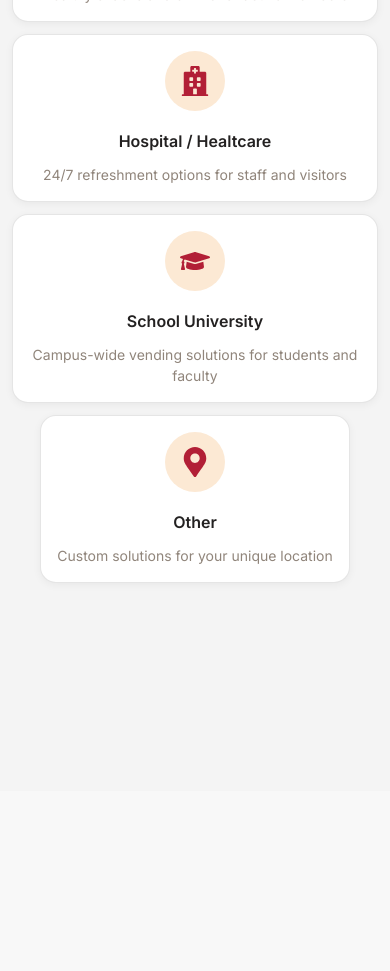
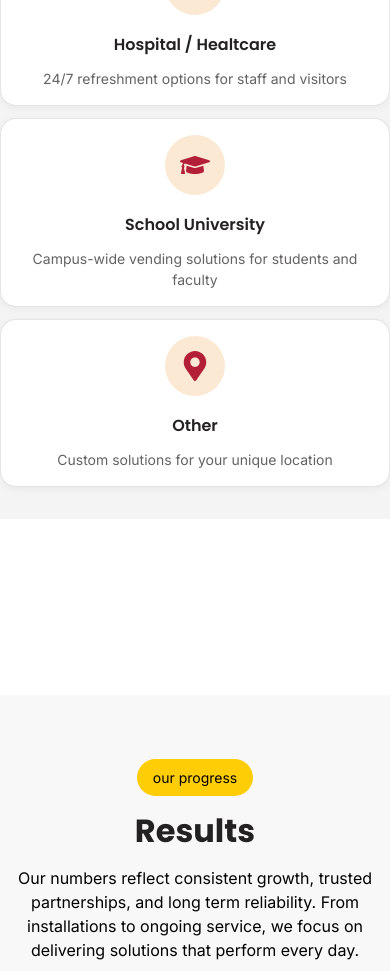
Before and after one commit to NikoDola/gmunchies, a Next.js app: page / in a window 390 px wide. Shown: the part 4460-5431 px from the top of the page. Built offline with nearby package versions, Linux system fonts and the light colour scheme.

Commit message:
padding and margin fix

```diff
--- a/src/app/globals.css
+++ b/src/app/globals.css
@@ -298,23 +298,17 @@ label, ::placeholder, select{
 }
 
 
-.headingWrapperLeft{
-  display: flex;
-  flex-direction: column;
-  align-items: left;
-  gap: 1rem;
-  padding-top: 4rem;
-  margin-bottom: 4rem;
-  text-align: left;
-}
 
 
-.h2Left{
-  text-align: left;
-  font-size: var(--h1-size);
-}
+
 
 @media (max-width: 1000px){
+  .headingWrapper{
+
+    padding: 0;
+    margin: 0;
+    width: 100%;
+  }
   .afterHeading{
     width: 100%;
   }
--- a/src/components/Locations.tsx
+++ b/src/components/Locations.tsx
@@ -43,7 +43,7 @@ const locations = [
 export default function Locations() {
   return (
     <section className="section-full locationSection">
-      <div className="section-regular locationContainer">
+      <div className=" locationContainer">
         <div className="headingWrapper">
           <p className="beforeHeading">where we serve</p>
           <h2 className="h2">Locations</h2>
@@ -59,7 +59,6 @@ export default function Locations() {
               name={location.name}
               Icon={location.Icon}
               description={location.description}
-              className={location.name === "Other" ? "centerCard" : ""}
             />
           ))}
         </div>
--- a/src/components/Results.css
+++ b/src/components/Results.css
@@ -1,5 +1,5 @@
 .rsfWrapper{
-  padding: 6rem;
+
   background-color: rgb(248, 248, 248);
 }
 .rsCardsWrapper{
--- a/src/components/ui/Form.css
+++ b/src/components/ui/Form.css
@@ -55,3 +55,8 @@ select {
   background-position: right 16px center; /* 👈 move left by changing 15px */
   background-size: 16px;
 }
+
+.text-gray-500 {
+  color: var(--black);
+  opacity: 0.7;
+}
--- a/src/components/ui/LocationCard.css
+++ b/src/components/ui/LocationCard.css
@@ -55,7 +55,8 @@
 
 .locationCardDescription {
   font-size: var(--paragraph-small);
-  color: var(--dark-gray);
+  color: var(--black);
+  opacity: 0.7;
   margin: 0;
   line-height: var(--lh-paragraph);
 }
--- a/src/components/ui/LocationCard.tsx
+++ b/src/components/ui/LocationCard.tsx
@@ -14,7 +14,7 @@ export default function LocationCard({ name, Icon, description, className }: Loc
       <div className="locationCardIcon">
         <Icon className="locationIcon" />
       </div>
-      <h4 className="locationCardTitle">{name}</h4>
+      <h3 className="locationCardTitle">{name}</h3>
       {description && <p className="locationCardDescription">{description}</p>}
     </div>
   );
--- a/src/components/ui/TestimonialCard.tsx
+++ b/src/components/ui/TestimonialCard.tsx
@@ -7,7 +7,7 @@ export default function TestimonialCard(){
       <div className="headingWrapper">
         <p className="industrial">Warehouse / Industrial Facility</p>
         <p className="testimonialDescription">Our staff works long shifts, so having easy access to snacks and drinks makes a big difference. The installation was fast, and the ongoing service has been consistent. No complaints at all.</p>
-        <h4 className="clientName">Niko Dola</h4>
+        <h3 className="clientName">Niko Dola</h3>
       </div>
     </div>
   )
```
